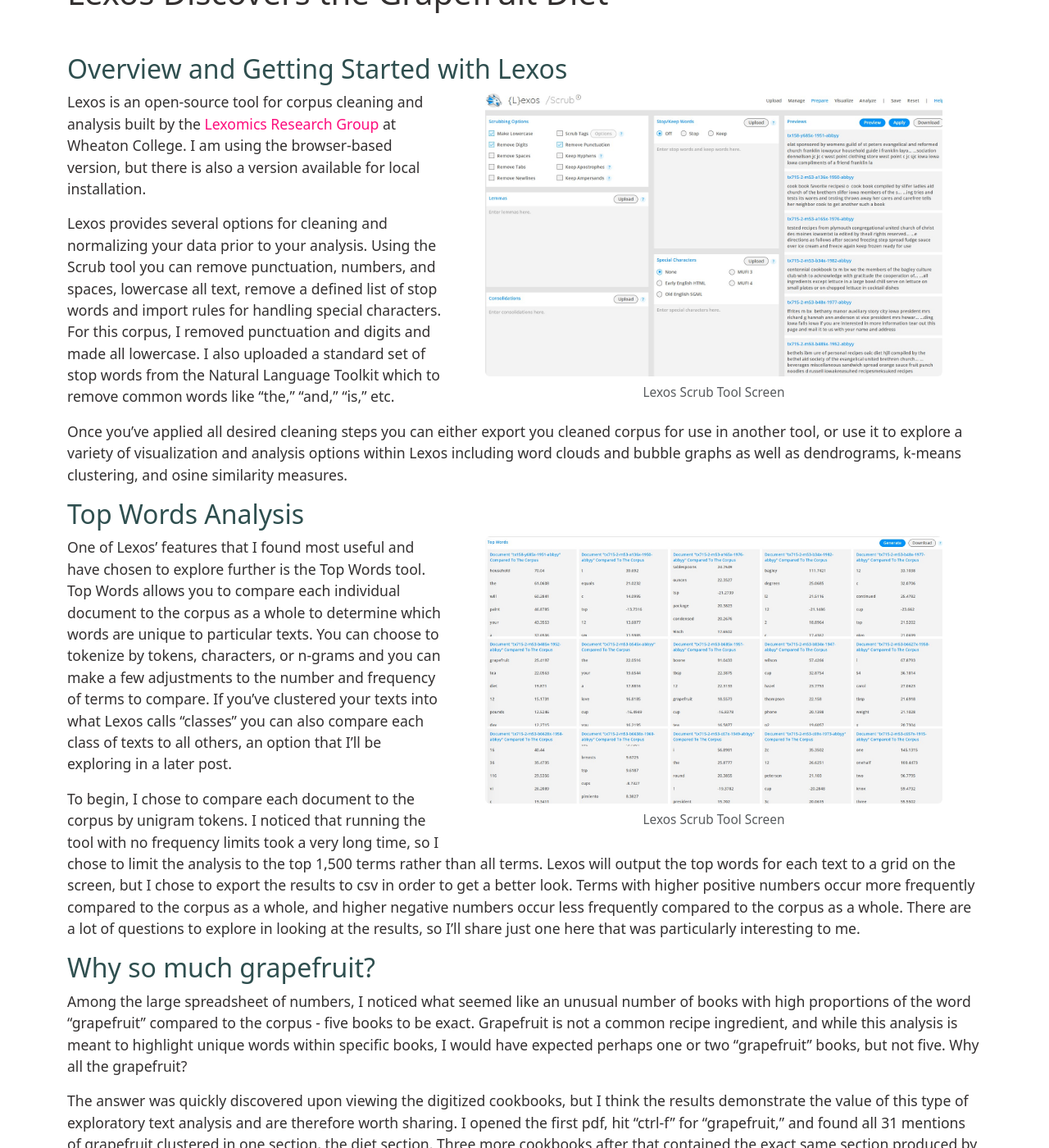
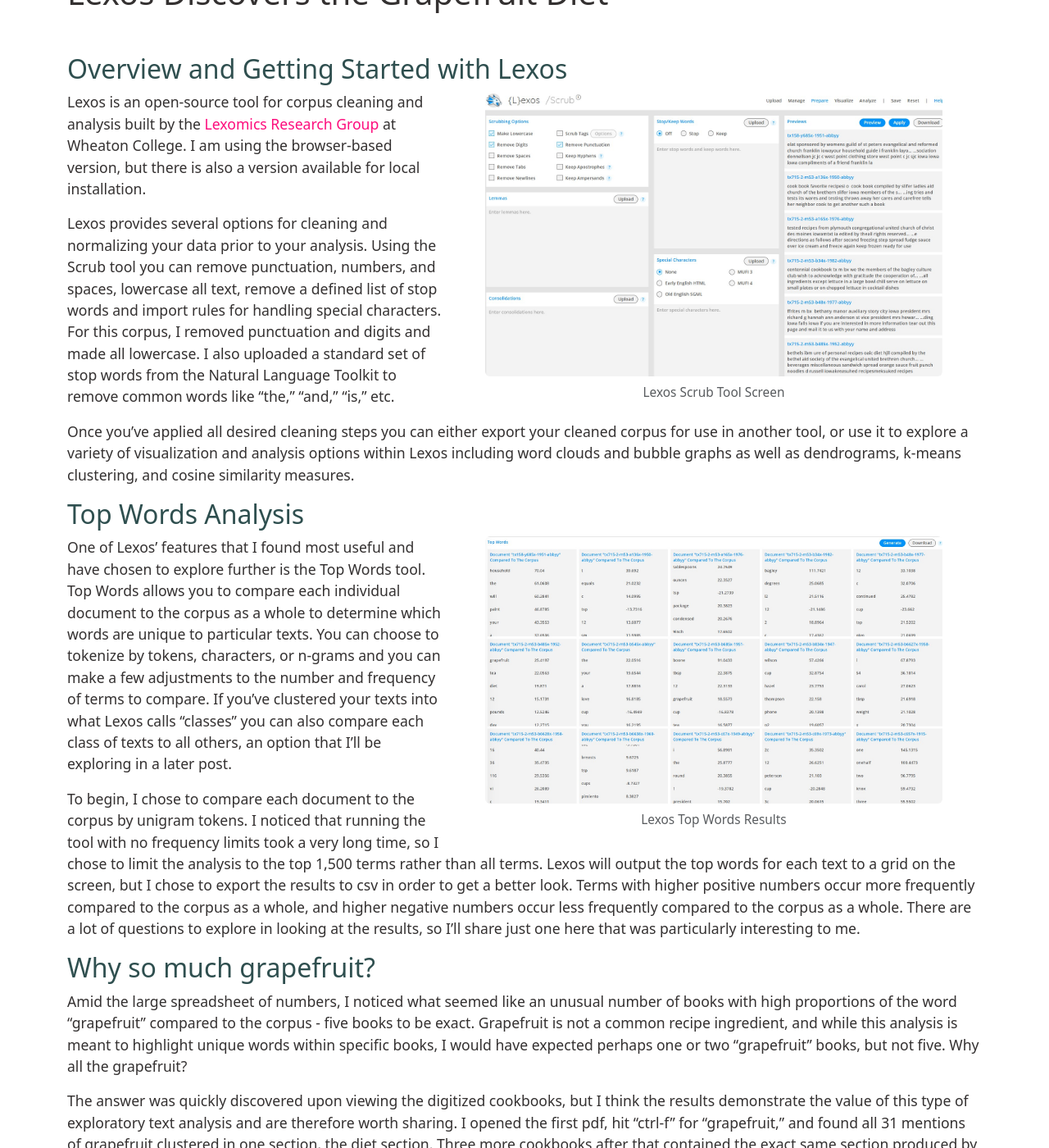
Before and after one commit to emanderson811/computers-reading-cookbooks, a Jekyll site: the page built from _posts/2025-08-25-lexos-grapefruit.md, in a window 1280 px wide and 1400 px high, scrolled down 217 px. Shown: the whole window at 82% size. Built offline with Jekyll 4.4.1, drawn with Linux system fonts in a browser that asks for light colours.

Commit message:
Update 2025-08-25-lexos-grapefruit.md

```diff
--- a/_posts/2025-08-25-lexos-grapefruit.md
+++ b/_posts/2025-08-25-lexos-grapefruit.md
@@ -14,13 +14,13 @@
 
 Lexos is an open-source tool for corpus cleaning and analysis built by the [Lexomics Research Group](https://wheatoncollege.edu/academics/special-projects-initiatives/lexomics/) at Wheaton College. I am using the browser-based version, but there is also a version available for local installation.
 
-Lexos provides several options for cleaning and normalizing your data prior to your analysis. Using the Scrub tool you can remove punctuation, numbers, and spaces, lowercase all text, remove a defined list of stop words and import rules for handling special characters. For this corpus, I removed punctuation and digits and made all lowercase. I also uploaded a standard set of stop words from the Natural Language Toolkit which to remove common words like "the," "and," "is," etc.
+Lexos provides several options for cleaning and normalizing your data prior to your analysis. Using the Scrub tool you can remove punctuation, numbers, and spaces, lowercase all text, remove a defined list of stop words and import rules for handling special characters. For this corpus, I removed punctuation and digits and made all lowercase. I also uploaded a standard set of stop words from the Natural Language Toolkit to remove common words like "the," "and," "is," etc.
 
-Once you've applied all desired cleaning steps you can either export you cleaned corpus for use in another tool, or use it to explore a variety of visualization and analysis options within Lexos including word clouds and bubble graphs as well as dendrograms, k-means clustering, and osine similarity measures.
+Once you've applied all desired cleaning steps you can either export your cleaned corpus for use in another tool, or use it to explore a variety of visualization and analysis options within Lexos including word clouds and bubble graphs as well as dendrograms, k-means clustering, and cosine similarity measures.
 
 ## Top Words Analysis
 
-{% include image-float.html objectid="/assets/post-images/lexos-topwords.jpg" caption="Lexos Scrub Tool Screen" width="50" float="end" %}
+{% include image-float.html objectid="/assets/post-images/lexos-topwords.jpg" caption="Lexos Top Words Results" width="50" float="end" %}
 
 One of Lexos' features that I found most useful and have chosen to explore further is the Top Words tool. Top Words allows you to compare each individual document to the corpus as a whole to determine which words are unique to particular texts. You can choose to tokenize by tokens, characters, or n-grams and you can make a few adjustments to the number and frequency of terms to compare. If you've clustered your texts into what Lexos calls "classes" you can also compare each class of texts to all others, an option that I'll be exploring in a later post.
 
@@ -28,7 +28,7 @@
 
 ## Why so much grapefruit?
 
-Among the large spreadsheet of numbers, I noticed what seemed like an unusual number of books with high proportions of the word "grapefruit" compared to the corpus - five books to be exact. Grapefruit is not a common recipe ingredient, and while this analysis is meant to highlight unique words within specific books, I would have expected perhaps one or two "grapefruit" books, but not five. Why all the grapefruit?
+Amid the large spreadsheet of numbers, I noticed what seemed like an unusual number of books with high proportions of the word "grapefruit" compared to the corpus - five books to be exact. Grapefruit is not a common recipe ingredient, and while this analysis is meant to highlight unique words within specific books, I would have expected perhaps one or two "grapefruit" books, but not five. Why all the grapefruit?
 
 The answer was quickly discovered upon viewing the digitized cookbooks, but I think the results demonstrate the value of this type of exploratory text analysis and are therefore worth sharing. I opened the first pdf, hit "ctrl-f" for "grapefruit," and found all 31 mentions of grapefruit clustered in one section, the diet section. Three more cookbooks after that contained the exact same section produced by the exact same Dr. Orr. The "18-Day Reducing Diet," also known as the Hollywood Diet and more commonly, the Grapefruit Diet, includes one grapefruit half with every meal for 18 days. This diet became popular in 1930s Hollywood before spreading across the U.S. and reamerging several times in different forms throughout the twentieth century.
 <div class="container my-4">
```
